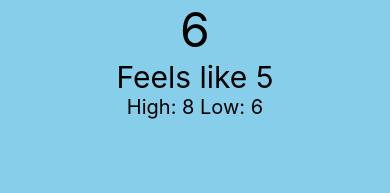
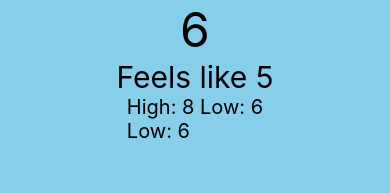
Before and after one commit to IsmailMuhammed2019/weatherApp, a React Native app: screen / in a window 390 px wide. Shown: the top 193 px of the page. Built offline with nearby package versions, Linux system fonts and the light colour scheme.

Commit message:
move temperature to different wrapper

```diff
--- a/App.js
+++ b/App.js
@@ -8,7 +8,10 @@ const App = () => {
 
         <Text style={styles.temp}>6</Text>
         <Text style={styles.feels}>Feels like 5</Text>
-        <Text style={styles.highLow}>High: 8 Low: 6</Text>
+        <View style={styles.higLowWrapper}>
+          <Text style={styles.highLow}>High: 8 Low: 6</Text>
+          <Text style={styles.highLow}>Low: 6</Text>
+        </View>
       </View>
     </SafeAreaView>
   )
```
